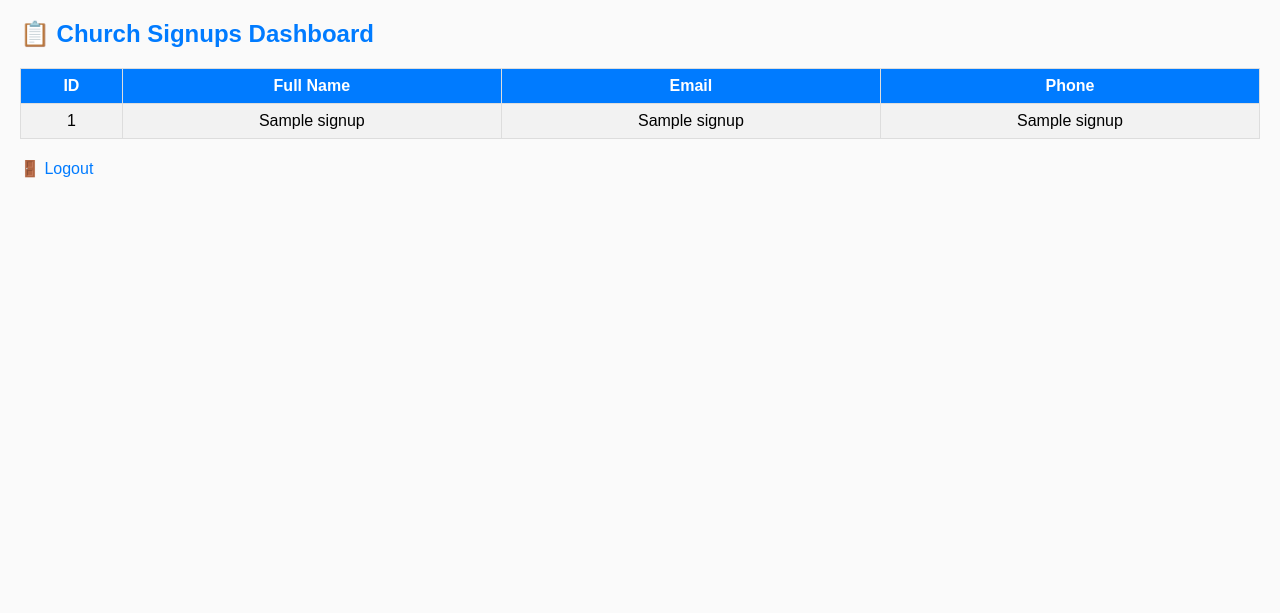
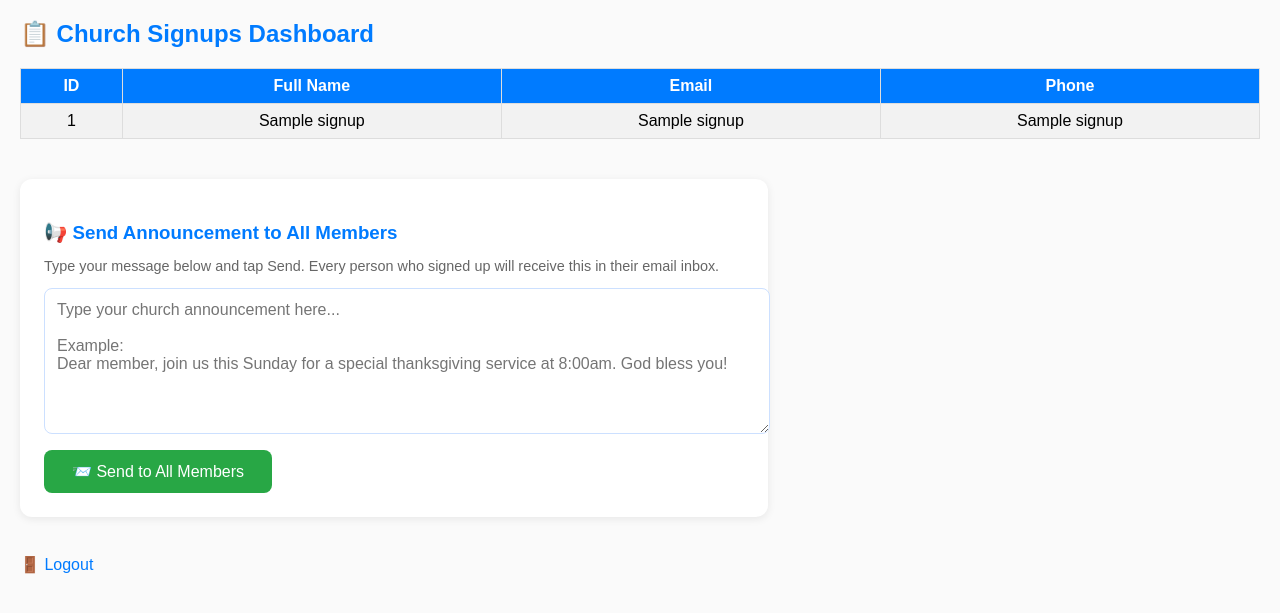
Before and after one commit to hflcrehobothplace-create/Rehoboth-Place.HFLC, a Flask app: page /admin/dashboard in a window 1280 px wide. Shown: the top 613 px of the page. Run offline with Flask 3, Linux system fonts and the light colour scheme; the visitor is signed in with stand-in values (Sample User, id 1); a database or web service that is not in the repository returns one stand-in record (values such as "Sample title"); some libraries are stand-ins or nearby versions.

Commit message:
Implement announcement form in admin dashboard
Added announcement form with styles and functionality.

```diff
--- a/templates/admin.html
+++ b/templates/admin.html
@@ -12,19 +12,60 @@
     tr:nth-child(even) { background-color: #f2f2f2; }
     a { color: #007BFF; text-decoration: none; }
     .logout { margin-top: 20px; display: inline-block; }
+
+    /* Announcement form styles */
+    .announce-box {
+      margin-top: 40px;
+      background: white;
+      border-radius: 12px;
+      padding: 24px;
+      box-shadow: 0 2px 8px rgba(0,0,0,0.08);
+      max-width: 700px;
+    }
+    .announce-box h3 { color: #007BFF; margin-bottom: 6px; }
+    .announce-box p { color: #666; font-size: 0.9rem; margin-bottom: 14px; }
+    .announce-box textarea {
+      width: 100%;
+      padding: 12px;
+      border: 1.5px solid #cce0ff;
+      border-radius: 8px;
+      font-size: 1rem;
+      font-family: Arial;
+      resize: vertical;
+      min-height: 120px;
+    }
+    .announce-box textarea:focus {
+      outline: none;
+      border-color: #007BFF;
+    }
+    .send-btn {
+      margin-top: 12px;
+      background: #28a745;
+      color: white;
+      border: none;
+      padding: 12px 28px;
+      border-radius: 8px;
+      font-size: 1rem;
+      cursor: pointer;
+      transition: background 0.3s;
+    }
+    .send-btn:hover { background: #1e7e34; }
+    .flash-msg { color: green; font-weight: bold; margin-bottom: 10px; }
   </style>
 </head>
 <body>
+
   <h2>📋 Church Signups Dashboard</h2>
 
   {% with messages = get_flashed_messages() %}
     {% if messages %}
       {% for msg in messages %}
-        <p style="color:green;">{{ msg }}</p>
+        <p class="flash-msg">{{ msg }}</p>
       {% endfor %}
     {% endif %}
   {% endwith %}
 
+  <!-- SIGNUPS TABLE -->
   <table>
     <tr>
       <th>ID</th>
@@ -42,6 +83,22 @@
     {% endfor %}
   </table>
 
+  <!-- ANNOUNCEMENT FORM -->
+  <div class="announce-box">
+    <h3>📢 Send Announcement to All Members</h3>
+    <p>Type your message below and tap Send. Every person who signed up will receive this in their email inbox.</p>
+    <form action="/send-message" method="POST">
+      <textarea name="announcement" placeholder="Type your church announcement here...
+
+Example:
+Dear member, join us this Sunday for a special thanksgiving service at 8:00am. God bless you!"></textarea>
+      <br>
+      <button type="submit" class="send-btn">📨 Send to All Members</button>
+    </form>
+  </div>
+
+  <br>
   <a href="{{ url_for('logout') }}" class="logout">🚪 Logout</a>
+
 </body>
 </html>
```
